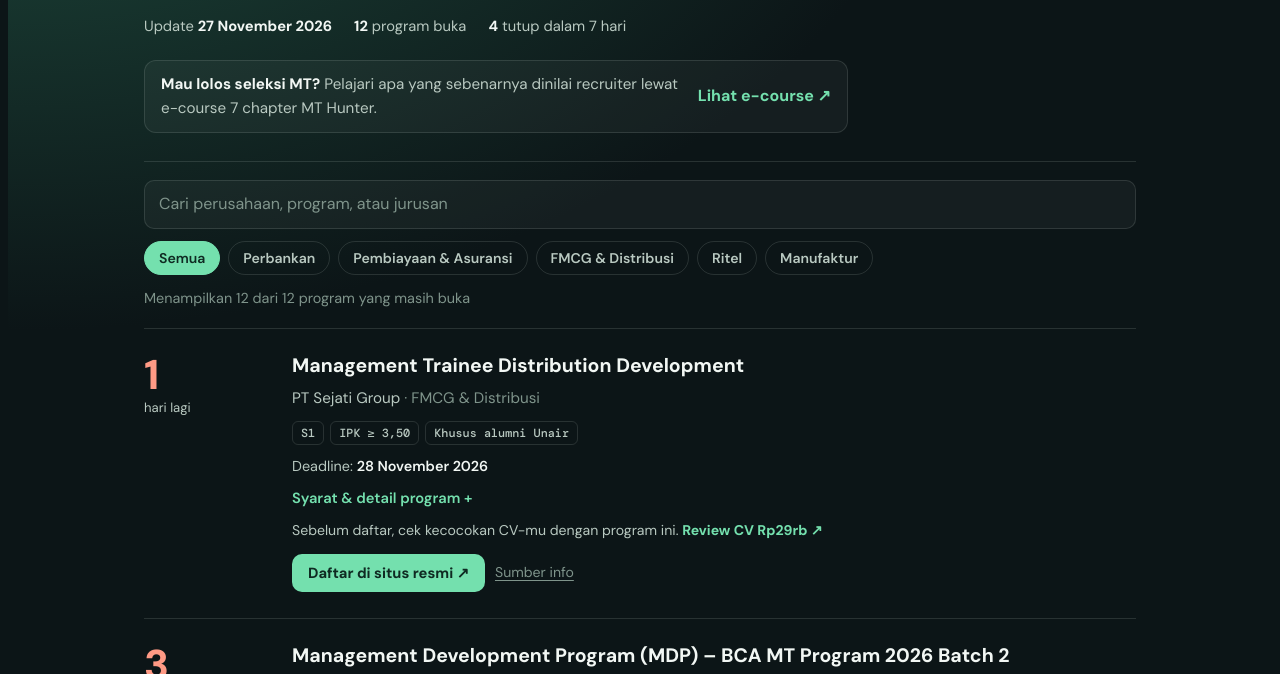
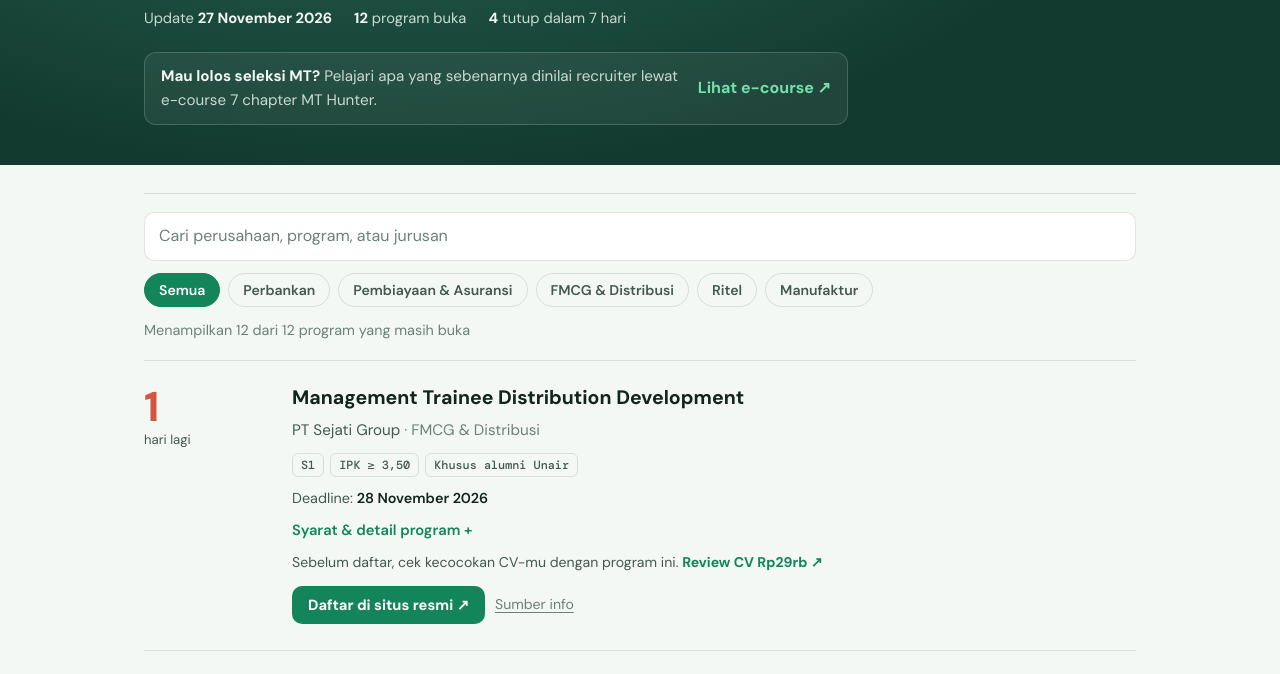
Before and after one commit to mthunterr/loker-mt, a plain HTML site: page index.html in a window 1280 px wide. Shown: the part 272-946 px from the top of the page. Drawn offline with nearby package versions, Linux system fonts and the light colour scheme.

Commit message:
Ganti warna ke opsi 3: header hijau MT Hunter, isi terang
Co-Authored-By: Claude Opus 5.5 <noreply@anthropic.com>
Claude-Session: https://claude.ai/code/session_01H97H2D591RRUFFsPA1JNca

```diff
--- a/index.html
+++ b/index.html
@@ -9,35 +9,43 @@
 <link rel="preconnect" href="https://fonts.gstatic.com" crossorigin>
 <link rel="stylesheet" href="https://fonts.googleapis.com/css2?family=DM+Sans:opsz,wght@9..40,400;9..40,500;9..40,600;9..40,700;9..40,800&family=DM+Mono:wght@500&display=swap">
 <style>
-/* Layout: MT Hunter's dark green ground with a mint accent. A short hero, a filter bar, then one ruled list where each row leads with a big mint countdown (days left), like the numbered rows of the MT Hunter class outline. Single dark theme by brand choice. */
+/* Layout: MT Hunter's dark green band behind the hero, light mint-tinted ground for the list. A short hero, a filter bar, then one ruled list where each row leads with a big mint countdown (days left), like the numbered rows of the MT Hunter class outline. Single light theme with a dark brand band, by choice. */
 :root {
-  color-scheme: dark;
-  --ground: #0c1517;
-  --ground-top: #1f4d3f;
-  --ink: #f2f7f4;
-  --ink-soft: #b9c9c1;
-  --ink-faint: #7f948b;
-  --mint: #74e0ae;
-  --mint-deep: #0f2a22;
-  --rule: rgba(185, 201, 193, .16);
-  --panel: rgba(255, 255, 255, .04);
-  --warn: #f2c46b;
-  --warn-ground: rgba(242, 196, 107, .12);
-  --urgent: #ff9a85;
+  color-scheme: light;
+  --ground: #f3f8f5;
+  --ink: #12241d;
+  --ink-soft: #44584f;
+  --ink-faint: #6d8178;
+  --mint: #14845a;
+  --mint-deep: #ffffff;
+  --rule: rgba(18, 36, 29, .12);
+  --panel: #ffffff;
+  --warn: #8a5a00;
+  --warn-ground: #fbefd3;
+  --urgent: #d2553f;
+  /* Hero band: MT Hunter dark green */
+  --band-from: #2a6b55;
+  --band-to: #133a2f;
+  --band-ink: #f2f7f4;
+  --band-ink-soft: #c9dbd2;
+  --band-mint: #74e0ae;
   --f-sans: "DM Sans", "Segoe UI", system-ui, sans-serif;
   --f-mono: "DM Mono", ui-monospace, Menlo, monospace;
 }
 * { box-sizing: border-box; }
 html { background: var(--ground); }
-body { background: radial-gradient(120% 60rem at 0% 0%, var(--ground-top) 0%, var(--ground) 62%) no-repeat, var(--ground); color: var(--ink); font-family: var(--f-sans); font-size: 16px; line-height: 1.55; min-height: 100vh; }
-.wrap { max-width: 64rem; margin: 0 auto; padding-block: 48px 72px; padding-left: max(16px, env(safe-area-inset-left, 0px)); padding-right: max(16px, env(safe-area-inset-right, 0px)); }
+body { margin: 0; background: var(--ground); color: var(--ink); font-family: var(--f-sans); font-size: 16px; line-height: 1.55; min-height: 100vh; }
+.wrap { max-width: 64rem; margin: 0 auto; padding-block: 28px 72px; padding-left: max(16px, env(safe-area-inset-left, 0px)); padding-right: max(16px, env(safe-area-inset-right, 0px)); }
 h1, h2, h3 { margin: 0; line-height: 1.15; text-wrap: balance; }
 p { margin: 0; }
 a { color: inherit; }
 
 .eyebrow { display: inline-flex; align-items: center; gap: 8px; font-size: .78rem; font-weight: 600; letter-spacing: .12em; text-transform: uppercase; color: var(--mint); }
 .eyebrow::before { content: ""; width: 7px; height: 7px; border-radius: 50%; background: var(--mint); }
-.hero { display: grid; gap: 14px; padding-bottom: 28px; }
+.band { background: radial-gradient(70rem 40rem at 30% 0%, var(--band-from) 0%, var(--band-to) 70%); color: var(--band-ink); }
+.hero { display: grid; gap: 14px; max-width: 64rem; margin: 0 auto; padding-block: 48px 40px; padding-left: max(16px, env(safe-area-inset-left, 0px)); padding-right: max(16px, env(safe-area-inset-right, 0px)); color: var(--ink);
+  --ink: var(--band-ink); --ink-soft: var(--band-ink-soft); --mint: var(--band-mint); --rule: rgba(201, 219, 210, .22); --panel: rgba(255, 255, 255, .06); }
+.hero > * { min-width: 0; }
 h1 { font-size: clamp(2rem, 6vw, 3.1rem); font-weight: 800; letter-spacing: -.02em; max-width: 18ch; }
 .lede { color: var(--ink-soft); font-size: 1.05rem; max-width: 60ch; }
 .facts { display: flex; flex-wrap: wrap; gap: 8px 22px; color: var(--ink-soft); font-size: .92rem; padding-top: 4px; }
@@ -90,7 +98,8 @@ details summary:focus-visible { outline: 2px solid var(--mint); outline-offset:
 .foot strong { color: var(--ink-soft); }
 
 @media (max-width: 600px) {
-  .wrap { padding-block: 32px 56px; }
+  .wrap { padding-block: 20px 56px; }
+  .hero { padding-block: 32px 32px; }
   .job { grid-template-columns: 1fr; }
   .count { grid-auto-flow: column; justify-content: start; align-items: baseline; gap: 8px; }
   .count .n { font-size: 2rem; }
@@ -110,7 +119,7 @@ details summary:focus-visible { outline: 2px solid var(--mint); outline-offset:
 .products .lede { font-size: 1rem; }
 .prod-grid { display: grid; grid-template-columns: repeat(auto-fit, minmax(min(100%, 19rem), 1fr)); gap: 16px; }
 .prod { display: grid; gap: 14px; align-content: start; padding: 24px; border: 1px solid var(--rule); border-radius: 16px; background: var(--panel); }
-.prod.main { border-color: var(--mint); background: linear-gradient(160deg, rgba(116, 224, 174, .10), rgba(116, 224, 174, 0) 55%), var(--panel); }
+.prod.main { border-color: var(--mint); background: linear-gradient(160deg, rgba(20, 132, 90, .08), rgba(20, 132, 90, 0) 55%), var(--panel); }
 .prod h3 { font-size: 1.3rem; font-weight: 800; }
 .prod .price { font-size: 1.9rem; font-weight: 800; color: var(--mint); font-variant-numeric: tabular-nums; line-height: 1; }
 .prod .price small { font-size: .45em; color: var(--ink-soft); font-weight: 600; }
@@ -126,7 +135,7 @@ details summary:focus-visible { outline: 2px solid var(--mint); outline-offset:
 <body>
 
 
-<main class="wrap">
+<div class="band">
   <header class="hero">
     <span class="eyebrow">MT Hunter · Loker MT</span>
     <h1>Program Management Trainee yang masih buka</h1>
@@ -137,6 +146,9 @@ details summary:focus-visible { outline: 2px solid var(--mint); outline-offset:
       <a class="link-mint" href="https://mt-hunter.myscalev.com/e-courselolosmt" target="_blank" rel="noopener">Lihat e-course ↗</a>
     </div>
   </header>
+</div>
+
+<main class="wrap">
 
   <section class="bar" aria-label="Saring lowongan">
     <input class="search" id="q" type="search" placeholder="Cari perusahaan, program, atau jurusan" aria-label="Cari lowongan">
```
